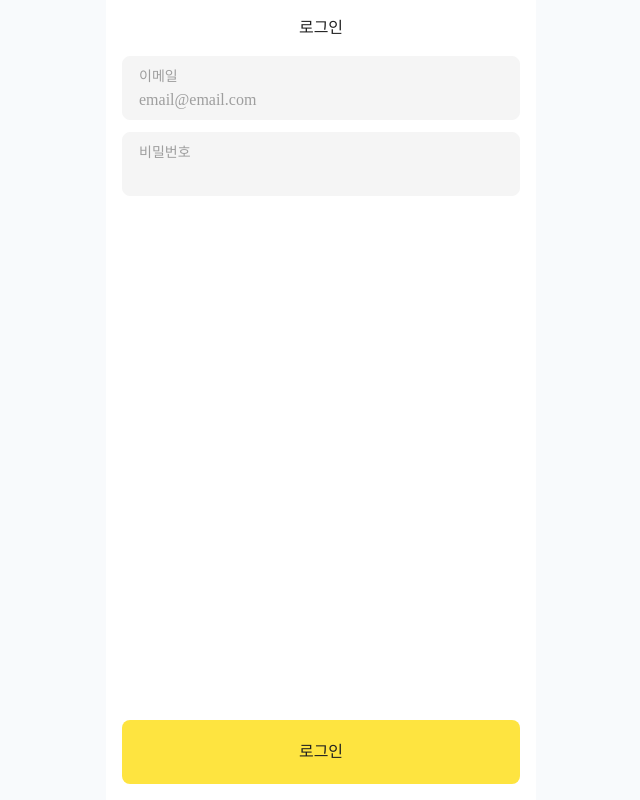
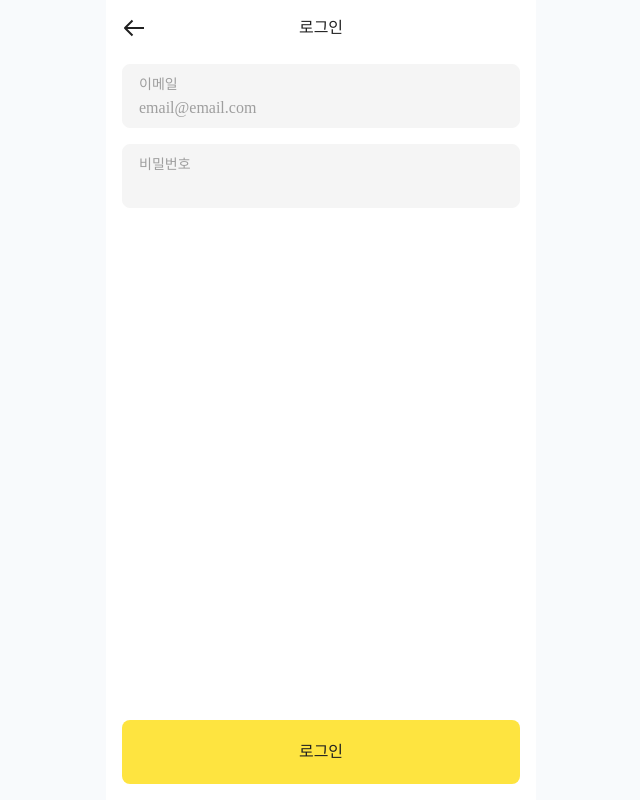
Before and after one commit to FRONTENDSCHOOL8/bookjeok-bookjeok, a React (Vite) app: page /login in a window 1280 px wide. Shown: the whole page, without its empty margins (319-959 px from the left). Built offline with nearby package versions, Linux system fonts and the light colour scheme; no server answers; a web font is replaced by a local one; what pocketbase would draw is missing.

Commit message:
[Design] 로그인,회원가입 수정

```diff
--- a/src/pages/Login/Login.jsx
+++ b/src/pages/Login/Login.jsx
@@ -51,13 +51,15 @@ function Login() {
   };
 
   return (
-    <div className="box-border flex h-screen flex-grow flex-col justify-center px-4 ">
+    <>
+      <div className="flex h-dvh h-screen flex-col">
         <Helmet>
           <title>{getDocumentTitle('로그인')}</title>
         </Helmet>
-      <NomalTitle backButton>로그인</NomalTitle>
+        <NomalTitle backLink>로그인</NomalTitle>
+        <div className="flex-grow">
           <div
-        className="flex flex-grow flex-col gap-3 "
+            className="flex flex-col gap-y-4 px-4 py-2"
             onChange={handleLoginForm}
           >
             <TextForm type="email" placeholder="email@email.com" name="email">
@@ -72,10 +74,14 @@ function Login() {
           ) : (
             ''
           )}
-      <MainButton onClick={handleLogin} className="my-4" type="button">
+        </div>
+        <div className="mt-auto p-4">
+          <MainButton onClick={handleLogin} type="button">
             로그인
           </MainButton>
         </div>
+      </div>
+    </>
   );
 }
 function Modal({ success, onClose }) {
--- a/src/pages/SignUp/BasicInfo.jsx
+++ b/src/pages/SignUp/BasicInfo.jsx
@@ -70,11 +70,13 @@ export default function BasicInfo() {
 
   return (
     <>
-      <NomalTitle backButton subText="1 of 2">
+      <div className="flex h-dvh h-screen flex-col">
+        <NomalTitle backLink subText="1 of 2">
           회원가입
         </NomalTitle>
-      <h2 className="text-h-2-semibold">기본 정보</h2>
-      <Form className="flex flex-col" method="post">
+        <div className="flex-grow">
+          <h2 className="p-4 text-h-2-semibold">기본 정보</h2>
+          <Form className="flex flex-col gap-y-4 px-4 py-2" method="post">
             <TextForm
               name="email"
               type="email"
@@ -122,7 +124,8 @@ export default function BasicInfo() {
               비밀번호 확인
             </TextForm>
           </Form>
-
+        </div>
+        <div className="mt-auto p-4">
           <MainButton
             state={userInfo}
             to={
@@ -138,6 +141,8 @@ export default function BasicInfo() {
           >
             다음
           </MainButton>
+        </div>
+      </div>
     </>
   );
 }
--- a/src/pages/SignUp/DetailInfo.jsx
+++ b/src/pages/SignUp/DetailInfo.jsx
@@ -73,12 +73,13 @@ export default function DetailInfo() {
 
   if (state) {
     return (
-      <div className="flex flex-col">
-        <NomalTitle backButton subText="2 of 2">
+      <div className="flex h-dvh h-screen flex-col">
+        <NomalTitle backLink subText="2 of 2">
           회원가입
         </NomalTitle>
-        <h2 className="h-[64px] text-h-2-semibold">상세 정보</h2>
-        <Form className="flex flex-grow flex-col" method="post">
+        <div className="flex-grow">
+          <h2 className="p-4 text-h-2-semibold">상세 정보</h2>
+          <Form className="flex flex-col gap-y-4 px-4 py-2" method="post">
             <TextForm
               type="text"
               id="nickname"
@@ -120,7 +121,9 @@ export default function DetailInfo() {
 
             <div className="flex h-[64px] flex-row items-center gap-4 rounded-5xl border-[1px] border-bjgray-100 bg-bjgray-100 px-4 focus-within:border-bjgray-500">
               <fieldset className="flex flex-grow flex-col">
-              <legend className="text-b-2-regular text-bjgray-500">성별</legend>
+                <legend className="text-b-2-regular text-bjgray-500">
+                  성별
+                </legend>
                 <div className="inline-flex justify-evenly gap-4">
                   <RadioForm
                     type="radio"
@@ -144,7 +147,8 @@ export default function DetailInfo() {
               </fieldset>
             </div>
           </Form>
-
+        </div>
+        <div className="mt-auto p-4">
           <MainButton
             as="button"
             disabled={
@@ -160,6 +164,7 @@ export default function DetailInfo() {
             다음
           </MainButton>
         </div>
+      </div>
     );
   }
 }
```
Lines whose indentation alone changed are shown as unchanged.
